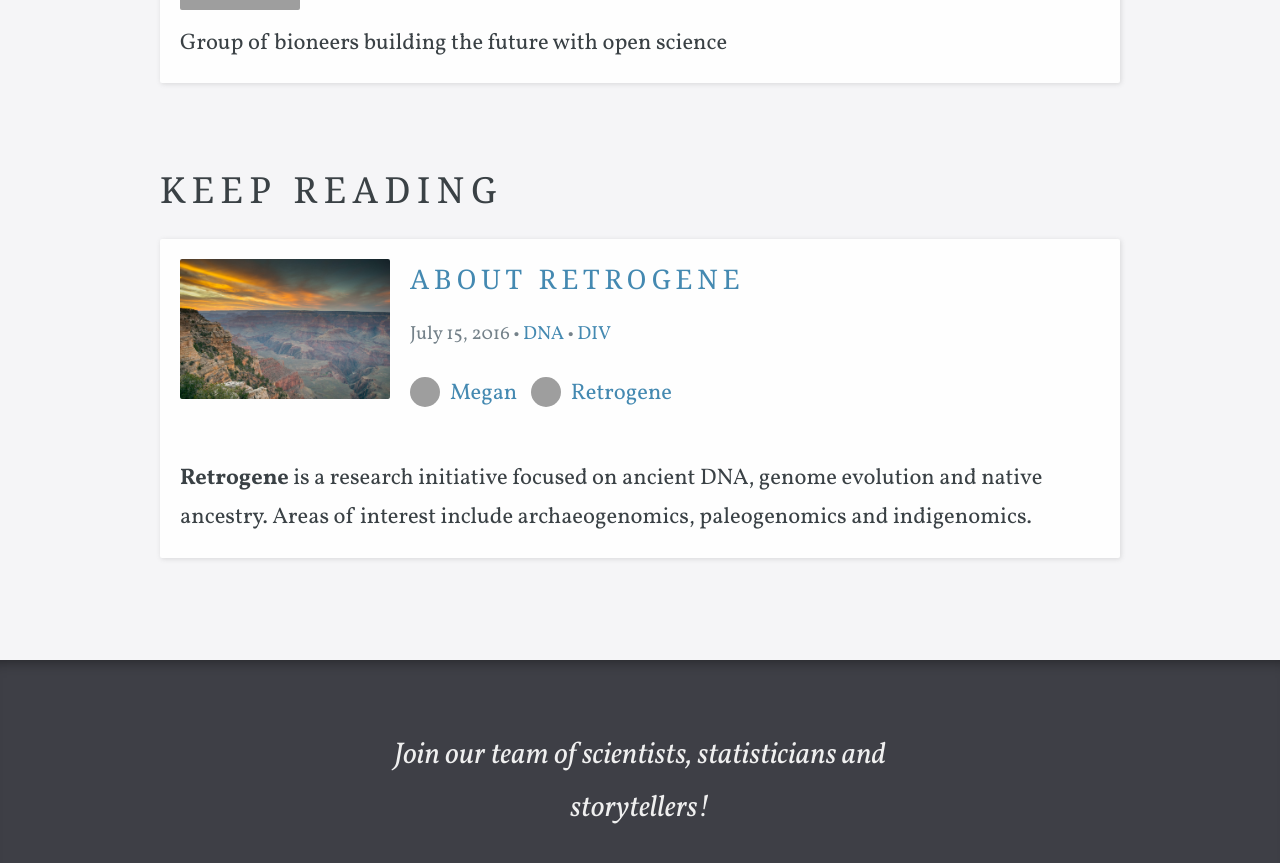
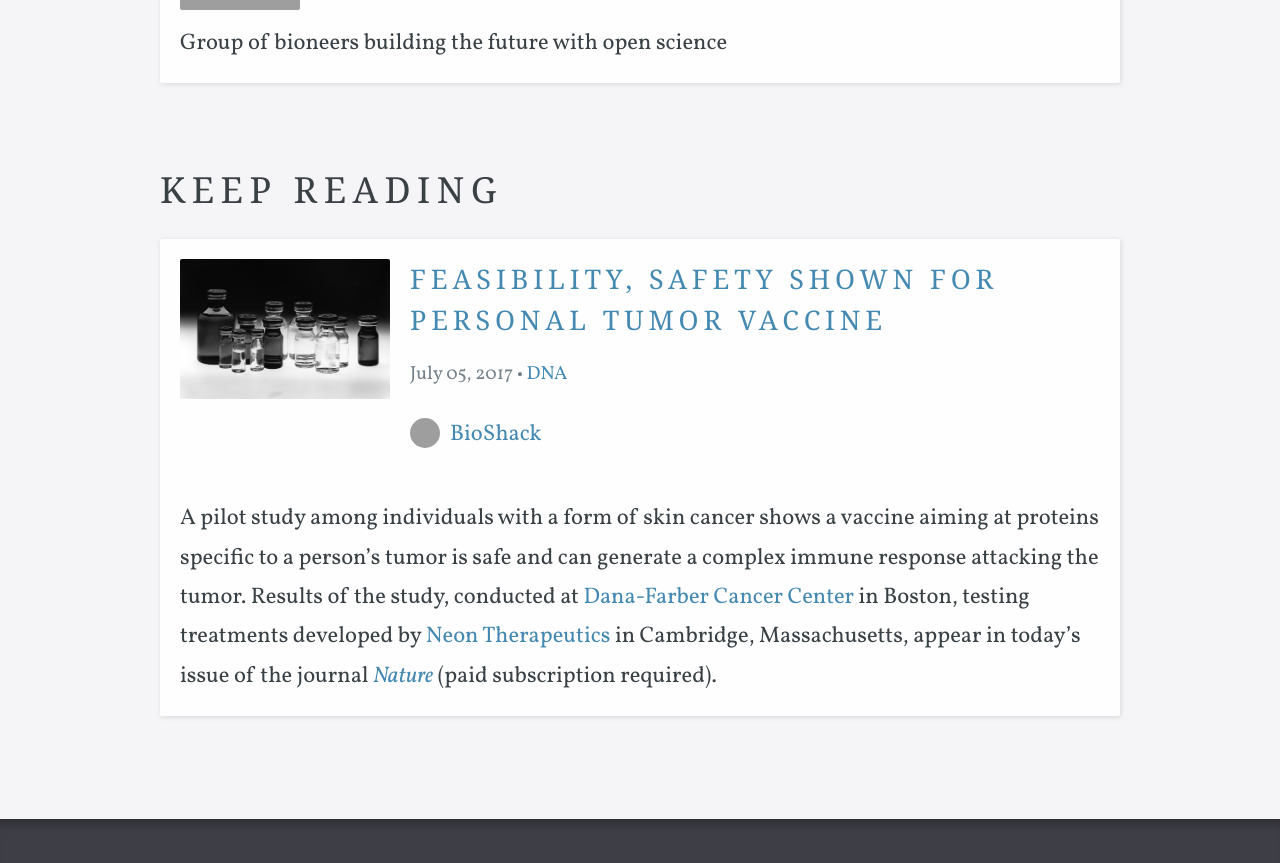
Before and after one commit to bioshack/d8a, a Jekyll site: the page built from _posts/2017-07-5-game-app-improves-memory-among-cognitive-impaired.md, in a window 1280 px wide and 900 px high, scrolled down 2980 px. Shown: the top 863 px of the window. Built offline with Jekyll 4.4.1, drawn with Linux system fonts in a browser that asks for light colours; some web fonts are replaced; some of the changed lines change nothing that is shown; grey boxes are pictures that could not be loaded.

Commit message:
Update blog

```diff
--- /dev/null
+++ b/_posts/2017-07-5-feasibility-safety-shown-for-personal-tumor-vaccine.md
@@ -0,0 +1,26 @@
+---
+title: Feasibility, Safety Shown for Personal Tumor Vaccine
+date: 2017-07-5 13:00:00
+author: bioshack
+project:
+tags:
+  - DNA
+image: /images/vaccine.jpg
+large_header: false
+---
+
+<p>A pilot study among individuals with a form of skin cancer shows a vaccine aiming at proteins specific to a person&#8217;s tumor is safe and can generate a complex immune response attacking the tumor. Results of the study, conducted at <a href="http://www.dana-farber.org/Newsroom/News-Releases/personal-neoantigen-vaccine-prompts-strong-anti-tumor-response-in-patients-new-study-shows.aspx" target="_blank">Dana-Farber Cancer Center</a> in Boston, testing treatments developed by <a href="http://neontherapeutics.com/wp-content/uploads/2017/07/Neon-Nature-Article-Press-Release-070517.pdf" target="_blank">Neon Therapeutics</a> in Cambridge, Massachusetts, appear in today&#8217;s issue of the journal <a href="https://www.nature.com/nature/journal/vaop/ncurrent/full/nature22991.html" target="_blank"><em>Nature</em></a> (paid subscription required).</p>
+
+<p><a href="http://neontherapeutics.com" target="_blank">Neon Therapeutics</a> is a 2 year-old company <a href="http://neontherapeutics.com/#our-team" target="_blank">founded by researchers</a> at Dana-Farber, MD Anderson Cancer Center in Houston, Washington University in St . Louis, Netherlands Cancer Center, and the Broad Institute, a medical research center at MIT and Harvard University. The company is developing personalized treatments for cancer that produce immune system reactions addressing <a href="http://science.sciencemag.org/content/348/6230/69" target="_blank">neoantigens</a>, peptides &#8212; short protein chains &#8212; expressed by specific genetic alterations and found on the surface of tumor cells, which can be unique to an individual.</p>
+
+<p>Up to recently, neoantigens were difficult to identify and target, but advances in genomic sequencing and computational biology make it possible to find and capture these peptides in tumors. Neon&#8217;s platform takes blood samples from a patient&#8217;s tumor and genomically sequences the tumor&#8217;s DNA and RNA to find mutations producing the cancer-causing proteins, including neoantigens. The technology uses machine-learning algorithms to predict which neoantigens are most likely to generate strong immune responses. These neoantigens are then isolated and formulated into a vaccine personalized for the patient.</p>
+
+<p>Once injected in the patient, the neoantigens bind to immune system cells that generate T-cells for attacking and destroying the tumor. Each vaccine in the study produced up to 20 different neoantigens, resulting in T-cells attacking multiple targets in the tumor, which reduces the chance the tumor will evade or develop a resistance to the treatments. Neon believes its technology also produces safer cancer treatments that attack only the tumor cells and leave healthy tissue alone.</p>
+
+<p>In this pilot study, 6 patients with <a href="https://www.cancer.gov/types/skin" target="_blank">melanoma</a>, an advanced and aggressive form of skin cancer, took part whose tumors were already surgically removed, but were still considered at high risk for recurrence. The personalized vaccines were given to the patients at a median of 18 weeks after their surgery. After a median of 25 months, 4 of the 6 patients showed no sign of recurrence in their cancer. In the other 2 participants, however, the cancer spread to their lungs and were treated with <a href="https://www.cancer.gov/publications/dictionaries/cancer-drug?cdrid=695789" target="_blank">pembrolizumab</a>, a checkpoint inhibitor, marketed by Merck under the name Keytruda. The drug successfully treated their secondary tumors, and they remain cancer-free.</p>
+
+<p>The findings confirmed the safety of the treatments, with participants reporting mild side effects including skin irritation at the injection site, fatigue, rash, and flu-like symptoms. As important, the treatments generated a variety of immune responses, attacking the tumors on multiple fronts. <a href="http://doctors.dana-farber.org/directory/profile.asp?pict_id=0000323&amp;gs=r" target="_blank">Charlotte Wu</a>, the senior author and study leader, says in a Dana-Farber statement, &#8220;We are leveraging the immune system's natural ability to detect and attack many target antigens, as it does every time we get an infection.&#8221;</p>
+
+<p>Wu is a researcher at Dana-Farber, the Broad Institute, and Harvard Medical School, as well as a founder of Neon Therapeutics. The company is testing its vaccine, code-named <a href="http://neontherapeutics.com/#our-approach" target="_blank">NEO-PV-01</a>, in a clinical trial along with a checkpoint inhibitor like pembrolizumab in patients with metastatic cancer.</p>
+
+<p><em>Originally posted in <a href="http://sciencebusiness.technewslit.com/?p=31193" target="_blank">Science &amp; Enterprise</a></em></p>
--- a/_posts/2017-07-5-game-app-improves-memory-among-cognitive-impaired.md
+++ b/_posts/2017-07-5-game-app-improves-memory-among-cognitive-impaired.md
@@ -1,6 +1,6 @@
 ---
 title: Game App Improves Memory Among Cognitive Impaired
-date: 2017-07-5 00:00:00
+date: 2017-07-5 09:00:00
 author: bioshack
 project:
 tags:
```
Also changed, not shown: images/vaccine.jpg (added).
